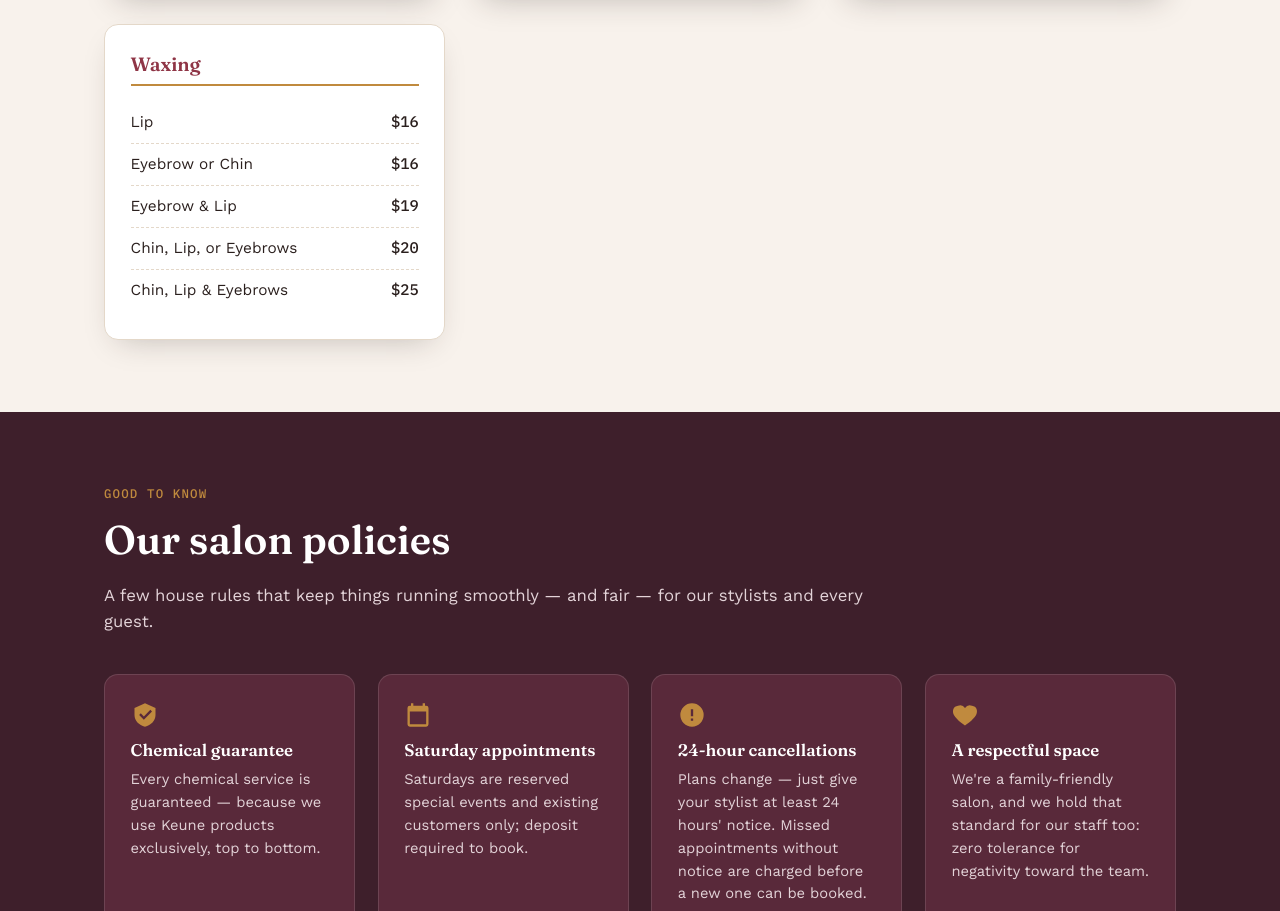
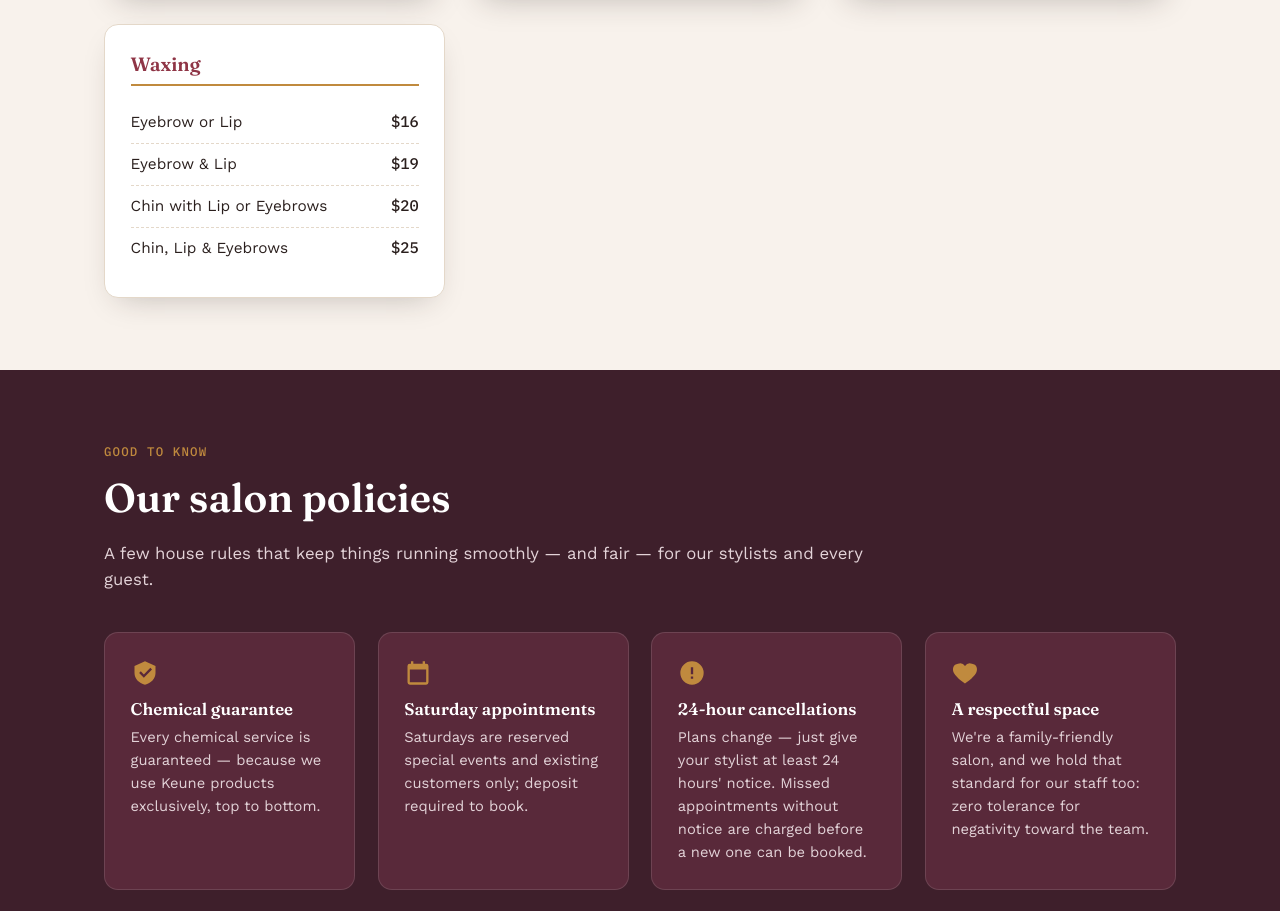
Before and after one commit to infinityhairsalon/website, a website: page index.html in a window 1280 px wide. Shown: the part 1635-2546 px from the top of the page. Drawn offline with nearby package versions, Linux system fonts and the light colour scheme.

Commit message:
Updated pricing

```diff
--- a/index.html
+++ b/index.html
@@ -145,10 +145,9 @@
         <article class="menu-card">
           <h3>Waxing</h3>
           <ul class="price-list">
-            <li><span class="item">Lip</span><span class="price">$16</span></li>
-            <li><span class="item">Eyebrow or Chin</span><span class="price">$16</span></li>
+            <li><span class="item">Eyebrow or Lip</span><span class="price">$16</span></li>
             <li><span class="item">Eyebrow &amp; Lip</span><span class="price">$19</span></li>
-            <li><span class="item">Chin, Lip, or Eyebrows</span><span class="price">$20</span></li>
+            <li><span class="item">Chin with Lip or Eyebrows</span><span class="price">$20</span></li>
             <li><span class="item">Chin, Lip &amp; Eyebrows</span><span class="price">$25</span></li>
           </ul>
         </article>
```
